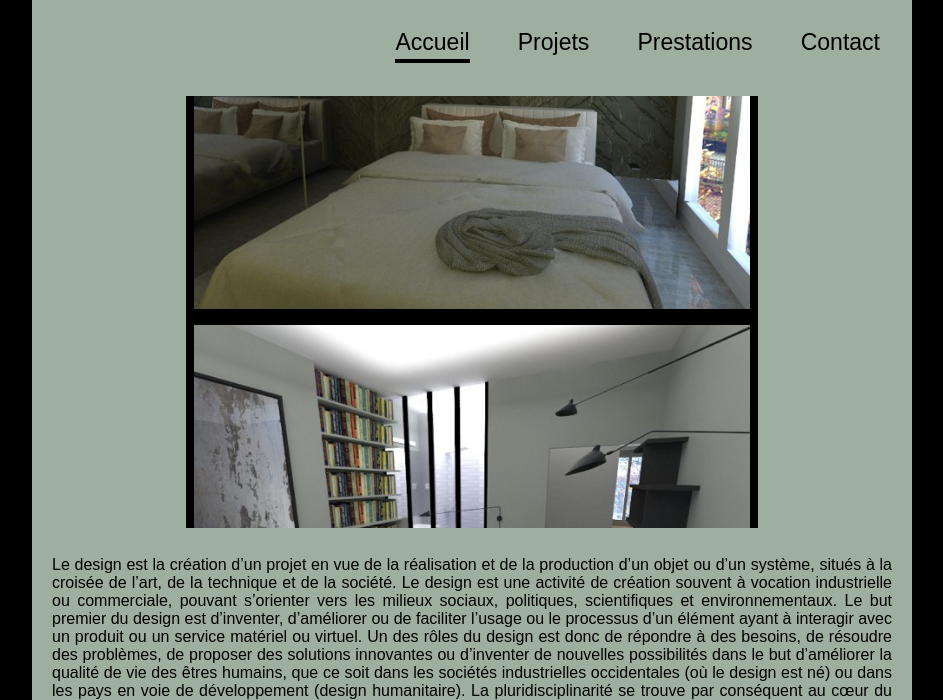
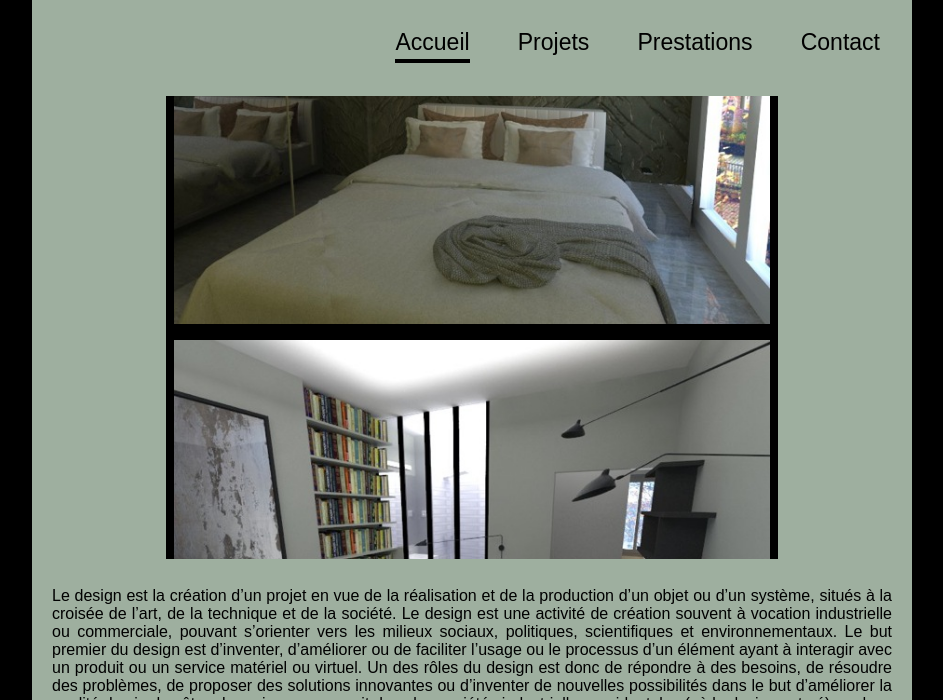
Before and after one commit to rafaelhperezg/jminterieurs, a plain HTML site: page index.html in a window 1280 px wide. Shown: the part 100-800 px from the top of the page, without its empty margins (168-1111 px from the left). Drawn offline with nearby package versions, Linux system fonts and the light colour scheme.

Commit message:
Add margin for medium devices and modify again size of index images for medium and large devices

```diff
--- a/css/responsive.css
+++ b/css/responsive.css
@@ -54,6 +54,14 @@
 }
 
 
+@media screen and (min-width: 680px) and (max-width: 1080px) {
+
+	.grid {
+		width: 90%;
+		/*margin-left: 100px;*/
+		/*margin-right: 100px;*/
+	}
+}
 
 @media screen and (min-width: 680px) {
 
@@ -100,7 +108,7 @@
 	/*******Index  -   Cycle-pictures********/
 
 	#s4{
-		width: 70% !important;
+		width: 85% !important;
 	}
 
 
@@ -176,7 +184,7 @@
 
 
 	#s4 {
-			/*width: 60% !important;*/
+		width: 75% !important;
 	}
 
 	/*******Projets**********/
```
